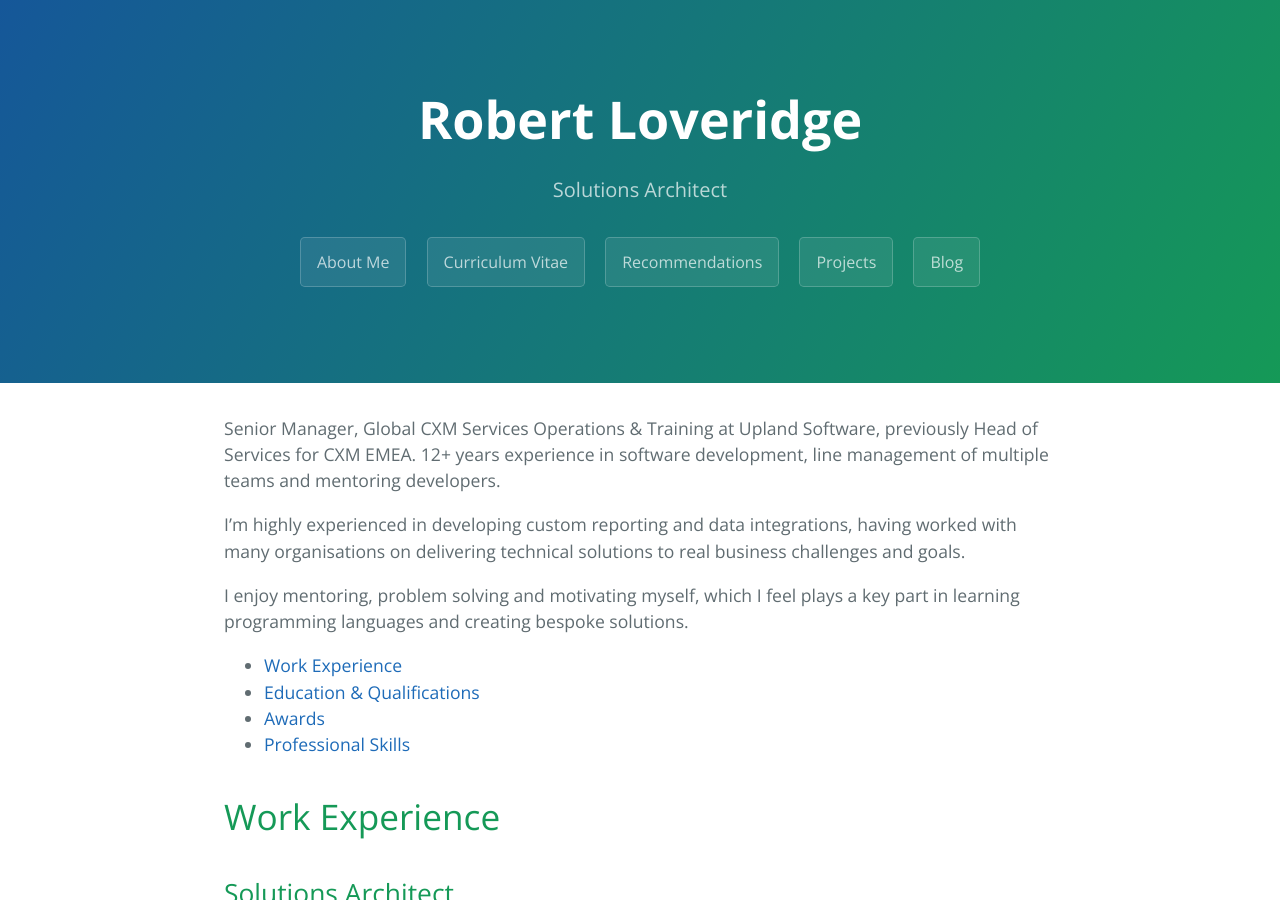
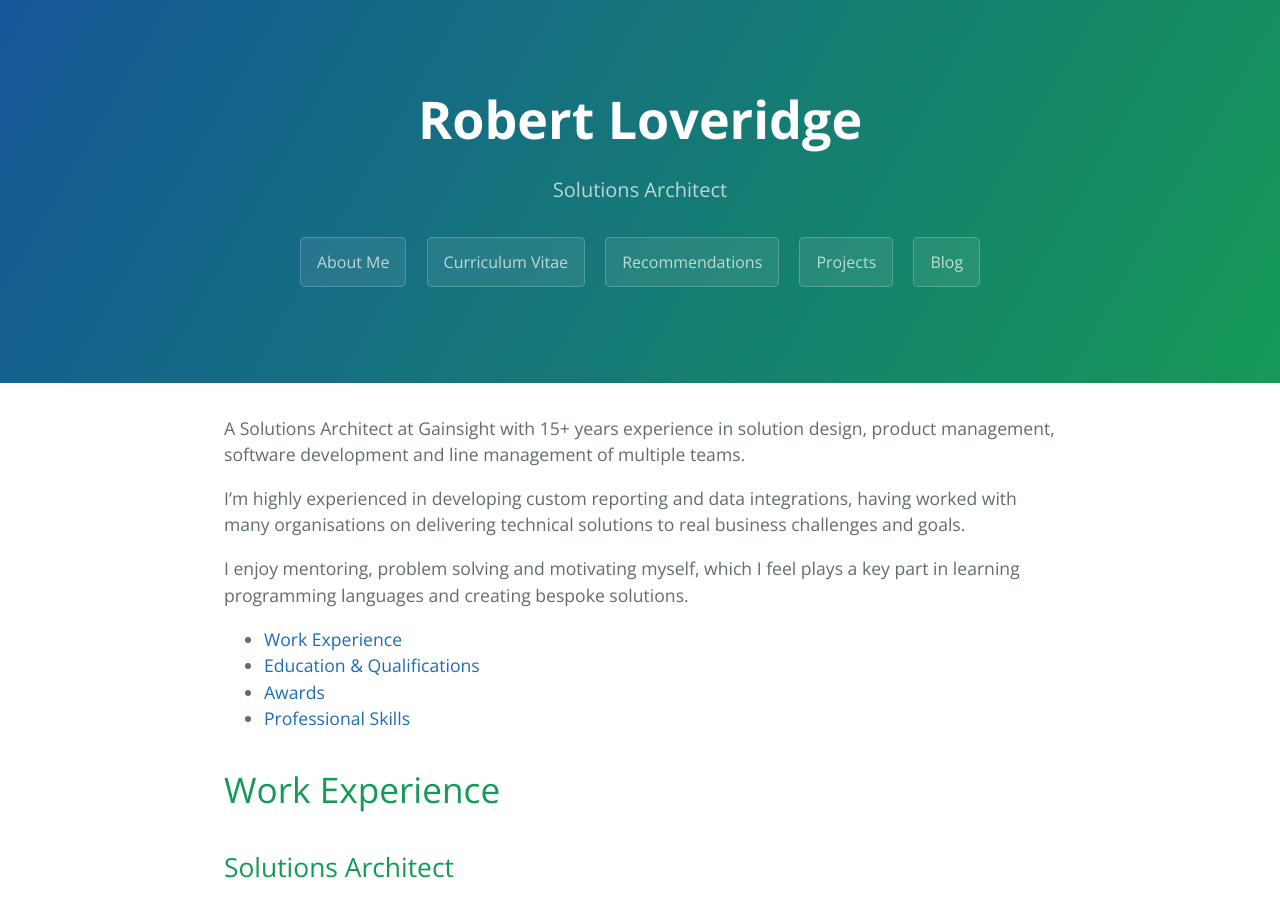
Before and after one commit to robertloveridge/robertloveridge.github.io, a Jekyll site: the page built from _pages/02_curriculum_vitae.md, in a window 1280 px wide and 900 px high. Built offline with Jekyll 4.4.1, drawn with Linux system fonts in a browser that asks for light colours.

Commit message:
Added Gainsight role to the site

```diff
--- a/_pages/02_curriculum_vitae.md
+++ b/_pages/02_curriculum_vitae.md
@@ -4,7 +4,7 @@ title: Curriculum Vitae
 permalink: /curriculum_vitae/
 ---
 
-Senior Manager, Global CXM Services Operations & Training at Upland Software, previously Head of Services for CXM EMEA. 12+ years experience in software development, line management of multiple teams and mentoring developers.
+A Solutions Architect at Gainsight with 15+ years experience in solution design, product management, software development and line management of multiple teams.
 
 I'm highly experienced in developing custom reporting and data integrations, having worked with many organisations on delivering technical solutions to real business challenges and goals.
 
```
